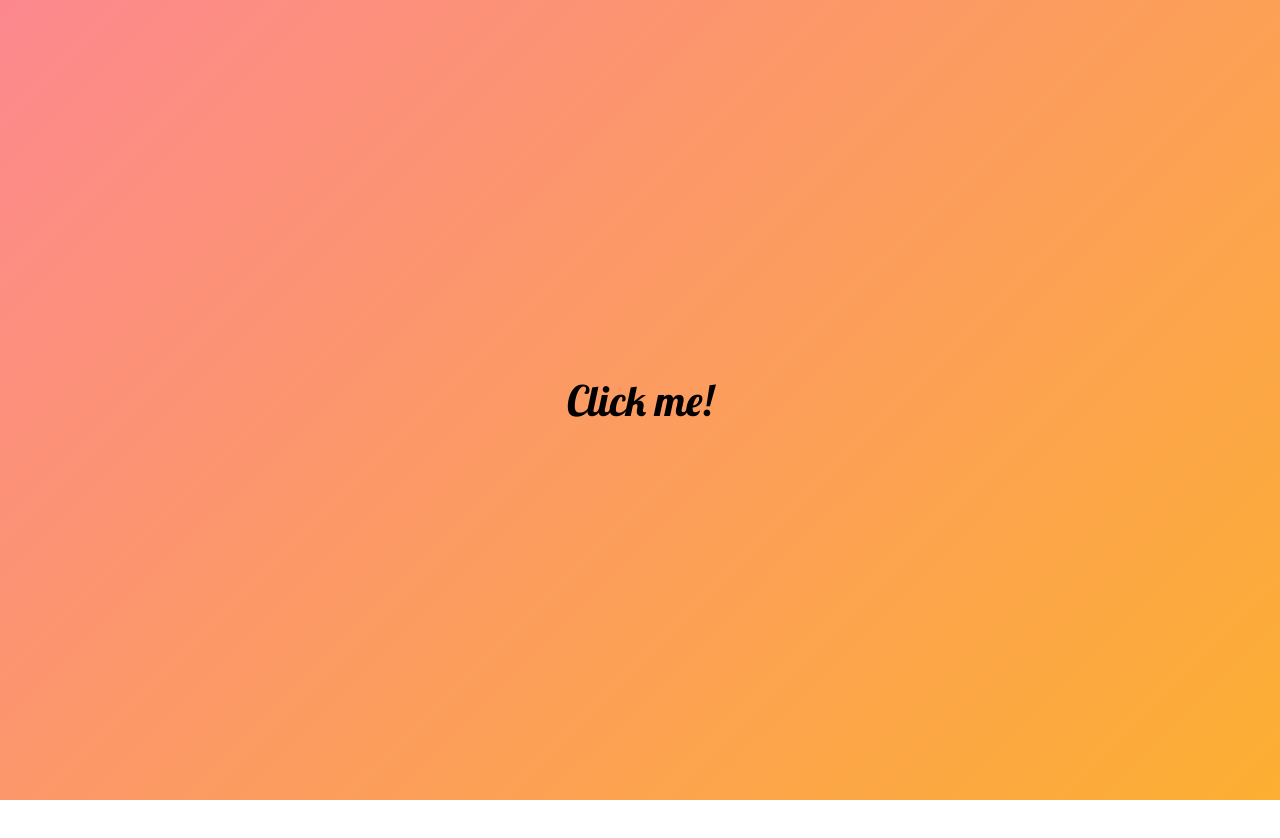
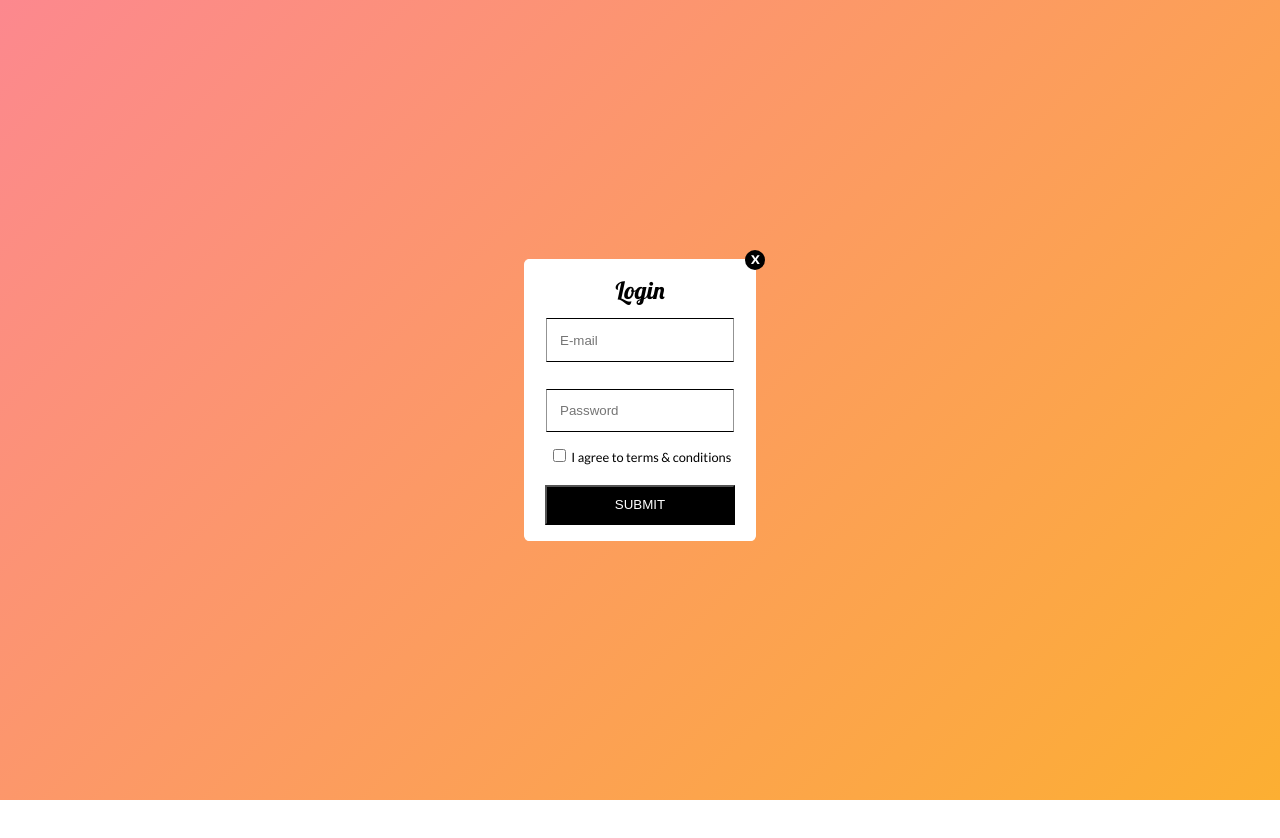
Before and after one commit to VirtuaPL/frontend-internship-test, a website: page src/index.html in a window 1280 px wide. Both pictures are taken after a click on the button "Click me!". Before the commit the page ends 800 px from the top, so only its background shows below. Drawn offline with nearby package versions, Linux system fonts and the light colour scheme; files that its build step writes are made by us from their sources.

Commit message:
intership-test - rozwiazanie

```diff
--- a/src/index.html
+++ b/src/index.html
@@ -11,12 +11,23 @@
   </head>
   <body>
     <section class="main">
-      <button id="show-popup-form" class="btn btn-main">Click me!</button>
-      <!-- Display success message below -->
+         <button id="show-popup-form" class="btn btn-main">Click me!</button>
+        <p class="success--message">Thank You!</p>
+
     </section>
-    <div class="popup">
-      <!-- Here goes your popup form HTML code -->
-    </div>
+
+        <div class="popup">
+          <div class="popup--container">
+            <p class="popup--header">Login</p>
+            <input type="email" placeholder="E-mail" class="email">
+            <input type="password" placeholder="Password"  class="password">
+            <div class="terms--conditions">
+              <input type="checkbox" class="checkbox">
+              <label>I agree to terms & conditions</label>
+            </div>
+            <button class="submit--button">SUBMIT</button>
+          </div>
+        </div>
     <script src="js/index.js" charset="utf-8"></script>
   </body>
 </html>
--- a/src/js/index.js
+++ b/src/js/index.js
@@ -1 +1,28 @@
-/* Here goes your JS code */
+             /* Here goes your JS code */
+const popupHide = document.querySelector(".popup");
+popupHide.style.display = "none";
+
+const btnMain = document.getElementById("show-popup-form");
+const checkbox = document.querySelector(".checkbox");
+const submit = document.querySelector(".submit--button");
+const eMail = document.querySelector(".email");
+const password = document.querySelector(".password");
+const successMessage = document.querySelector(".success--message");
+successMessage.style.display = "none";
+
+btnMain.addEventListener("click", () => {
+    popupHide.style.display = "block";
+})
+
+checkbox.addEventListener('click', () => {
+    submit.classList.toggle('checkbox--checked');
+})
+
+submit.addEventListener('click', () => {
+    setTimeout( () => {
+        popupHide.style.display = "none";
+        successMessage.style.display = "block";
+        btnMain.style.display = "none";
+        }, 3000);
+
+})
--- a/src/scss/layout/_main.scss
+++ b/src/scss/layout/_main.scss
@@ -4,6 +4,7 @@ body {
   font-family: 'Lato', sans-serif;
   margin: 0;
   padding: 0;
+  box-sizing: border-box;
 }
 
 .main {
@@ -30,3 +31,78 @@ body {
     transform: scale(1.15);
   }
 }
+.popup {
+width: 200px;
+height: 250px;
+border: 1px solid white;
+border-radius: 2%;
+background-color: white;
+position: relative;
+top: -50vh ;
+left: 50vw;
+transform:translate(-50%, -50%);
+display: flex;
+flex-direction: column;
+padding: 15px;
+  .popup--container{
+    width:100%;
+    text-align:center;
+  }
+}
+
+.popup--header {
+  font-size: 1.5em;
+  text-align: center;
+  font-family: 'Lobster', cursive;
+  margin:0;
+}
+
+.email, .password {
+  padding: 1em;
+  width:80%;
+  border-top: 1px solid black;
+  border-bottom: 1px solid black;
+  border-left: 1px solid rgb(147, 147, 147);
+  border-right: 1px solid rgb(147, 147, 147);
+  margin: 1em 0;
+
+}
+
+.terms--conditions {
+  font-size: 0.8em;
+  width:100%;
+}
+
+.submit--button {
+  background-color: black;
+  color: white;
+  font-size: 0,75em;
+  height: 3em;
+  margin-top: 1.5em;
+  width:95%;
+}
+
+.popup:before{
+  content: "x";
+  color: white;
+  width: 20px;
+  height: 20px;
+  text-align: center;
+  line-height: 1em;
+  border-radius: 50%;
+  background: black;
+  font-weight: 700;
+  position: absolute;
+  left: 220px;
+  top: -10px;
+}
+
+.checkbox--checked{
+  background-color: pink;
+}
+
+ .success--message {
+  font-family: 'Lobster', cursive;
+  font-size: 2.5em;
+  font-weight: 700;
+}
```
Also changed, not shown: package.json (+8 -2 lines).
